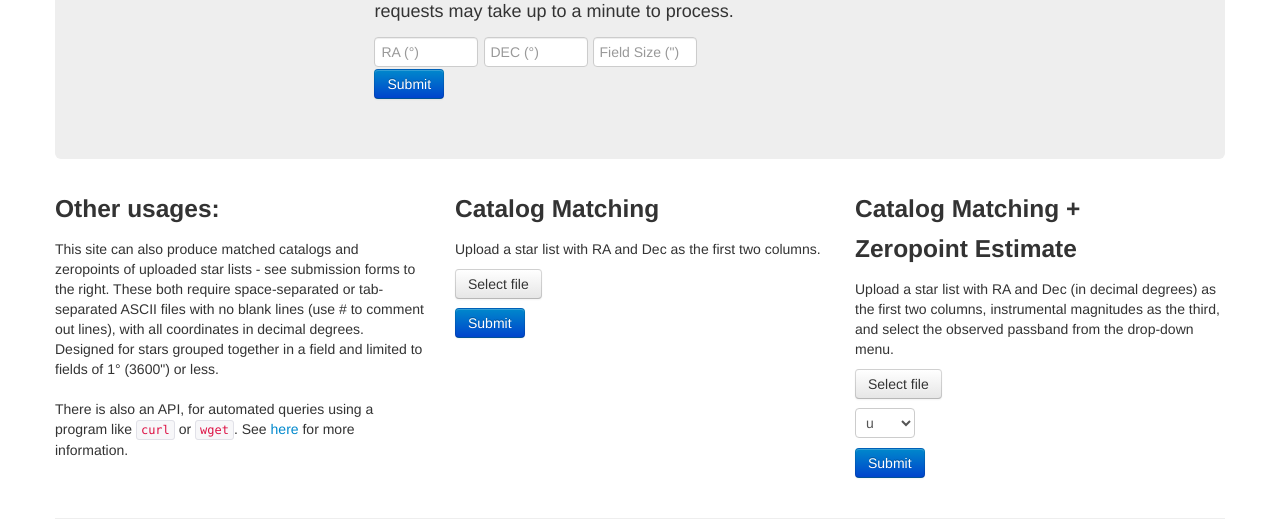
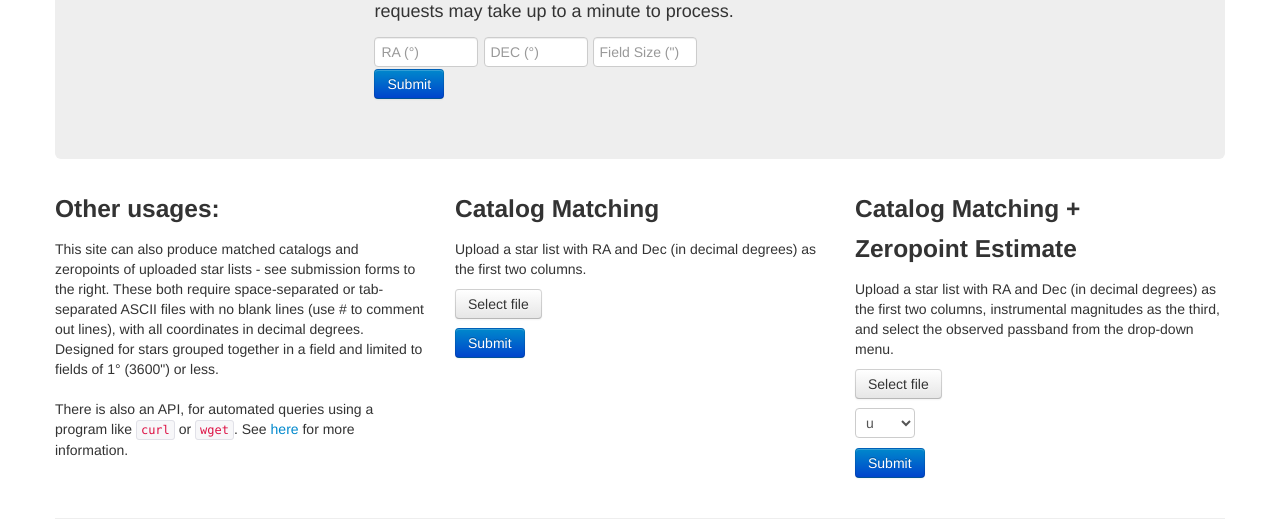
Before and after one commit to ishivvers/photometry_zp_server_web, a Flask app: page /upload in a window 1280 px wide. Shown: the part 554-1073 px from the top of the page. Run offline with Flask 2, Linux system fonts and the light colour scheme; parts of the project's set-up code (start-up, migrations or seed data) failed here and were passed over; some libraries are stand-ins or nearby versions.

Commit message:
minor updats

```diff
--- a/PhotoZPE/templates/upload.html
+++ b/PhotoZPE/templates/upload.html
@@ -92,7 +92,7 @@
 		</div><!--/span-->
 		<div class="span4">
 			<h3>Catalog Matching</h3>
-			<p>Upload a star list with RA and Dec as the first two columns.</p>
+			<p>Upload a star list with RA and Dec (in decimal degrees) as the first two columns.</p>
 			<form action="upload" method="POST" enctype="multipart/form-data">
 			<div class="fileupload fileupload-new" data-provides="fileupload">
 			  <span class="btn btn-file"><span class="fileupload-new">Select file</span>
--- a/PhotoZPE/views.py
+++ b/PhotoZPE/views.py
@@ -97,7 +97,7 @@ def show_upload():
             except:
                 return render_template( "upload.html", feedback="Could not interpret input - please enter valid coordinates "+\
                                                                 "in decimal degrees or sexagesimal (HH:MM:SS.S, DD:MM:SS.S), "+\
-                                                                "and make sure the requested field is MAX_FIELD arcseconds or smaller.")
+                                                                "and make sure the requested field is {} arcseconds or smaller.".format(MAX_FIELD))
             if not (0. <= ra <= 360.) or not (-90. <= dec <= 90.) or not (0. <= fs <= MAX_FIELD):
                 return render_template( "upload.html", feedback="Coordinates or field size beyond limits.")
             # if all's good, create the collection and populate it
```
